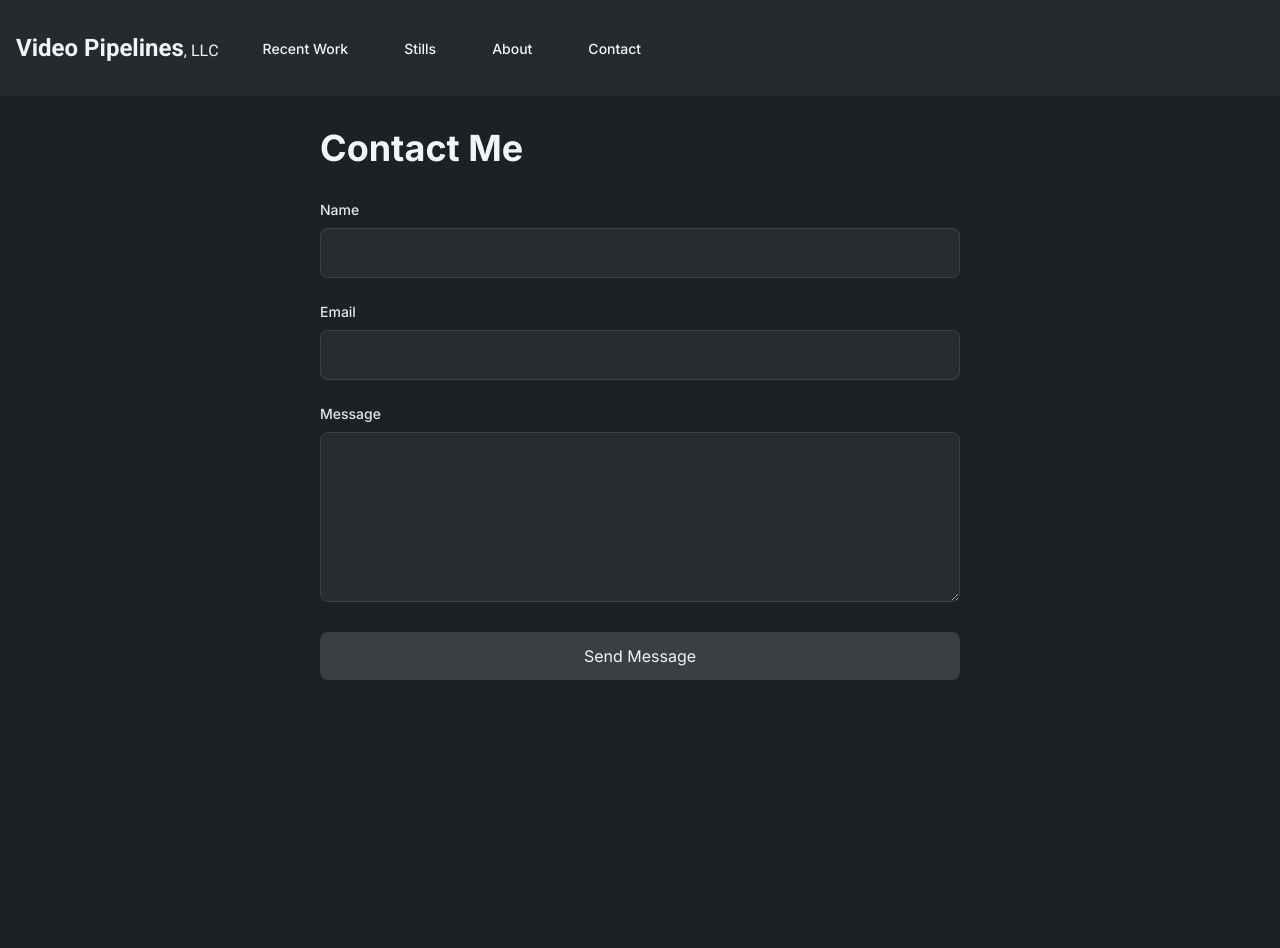
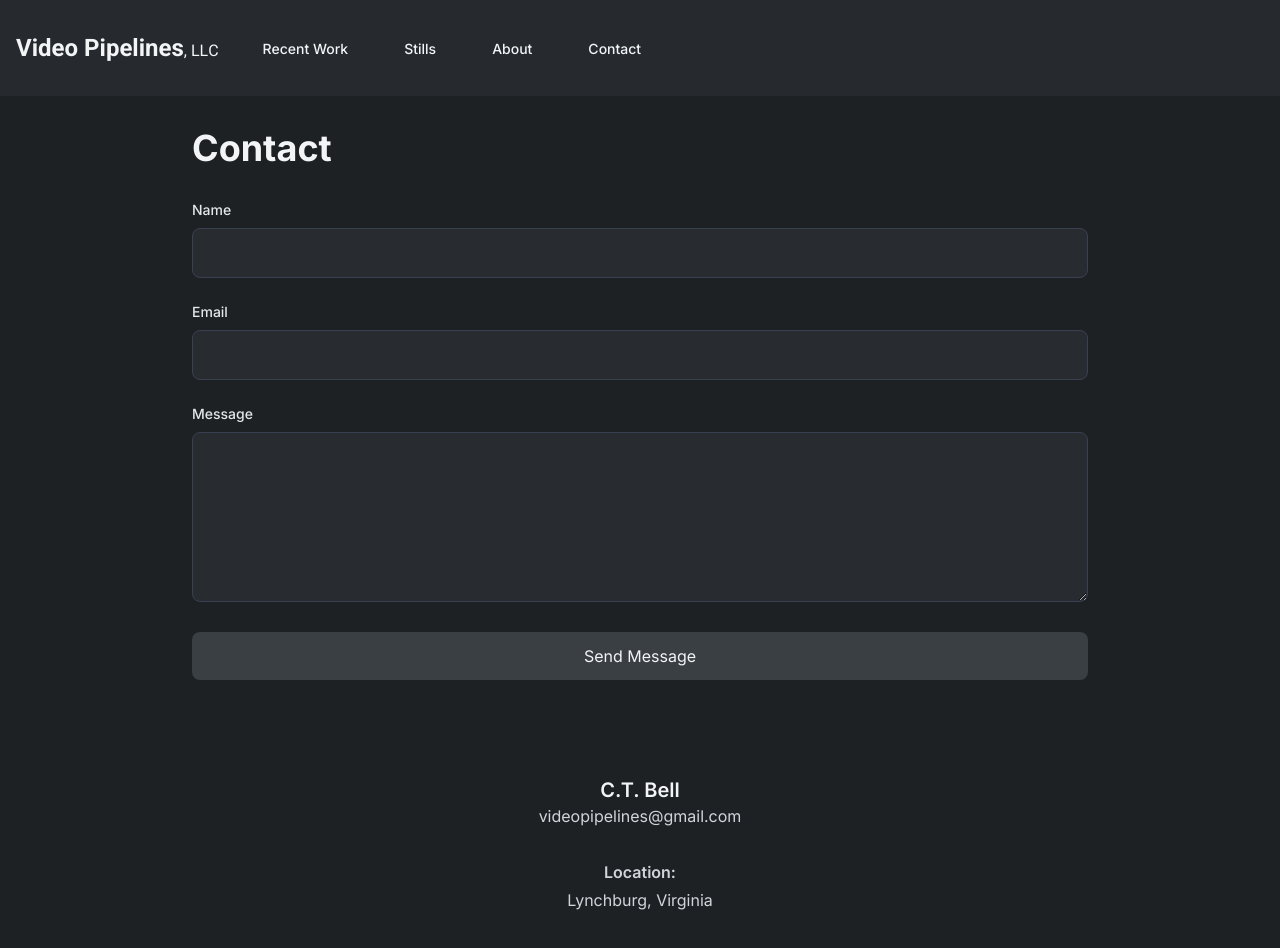
Before and after one commit to charlestbell/Video-Pipelines-Site, a Next.js app: page /contact in a window 1280 px wide. Shown: the top 948 px of the page. Before the commit the page ends 800 px from the top, so only its background shows below. Built offline with nearby package versions, Linux system fonts and the light colour scheme.

Commit message:
Adding extra info to the contact page

```diff
--- a/src/app/contact/page.tsx
+++ b/src/app/contact/page.tsx
@@ -8,9 +8,11 @@ export default function Contact() {
     email: "",
     message: "",
   });
+  const [isSubmitting, setIsSubmitting] = useState(false);
 
   const handleSubmit = async (e: React.FormEvent) => {
     e.preventDefault();
+    setIsSubmitting(true);
 
     try {
       const response = await fetch("/api/contact", {
@@ -29,17 +31,22 @@ export default function Contact() {
       }
     } catch (error) {
       alert("An error occurred. Please try again.");
+    } finally {
+      setIsSubmitting(false);
     }
   };
 
   return (
-    <motion.div
-      initial={{ opacity: 0 }}
-      animate={{ opacity: 1 }}
-      className="min-h-screen pt-32 px-4 max-w-2xl mx-auto"
+    <div className="min-h-screen pt-32 px-4">
+      <div className="max-w-4xl mx-auto">
+        <motion.h1
+          initial={{ opacity: 0, y: 20 }}
+          animate={{ opacity: 1, y: 0 }}
+          transition={{ duration: 0.5 }}
+          className="text-4xl font-bold text-gray-100 mb-8"
         >
-      <h1 className="text-4xl font-bold mb-8 text-gray-100">Contact Me</h1>
-
+          Contact
+        </motion.h1>
         <form onSubmit={handleSubmit} className="space-y-6">
           <motion.div
             initial={{ x: -20, opacity: 0 }}
@@ -54,7 +61,9 @@ export default function Contact() {
               required
               className="w-full p-3 bg-[#282C30] rounded-lg border border-gray-700 text-gray-100 focus:outline-none focus:border-gray-500"
               value={formData.name}
-            onChange={(e) => setFormData({ ...formData, name: e.target.value })}
+              onChange={(e) =>
+                setFormData({ ...formData, name: e.target.value })
+              }
             />
           </motion.div>
 
@@ -97,14 +106,45 @@ export default function Contact() {
           </motion.div>
 
           <motion.button
-          whileHover={{ scale: 1.02 }}
-          whileTap={{ scale: 0.98 }}
+            type="submit"
+            initial={{ opacity: 0, y: 20 }}
+            animate={{ opacity: 1, y: 0 }}
+            transition={{ duration: 0.5, delay: 0.4 }}
             className="w-full py-3 bg-[#3A3F44] text-gray-100 rounded-lg hover:bg-[#444A50] transition-colors duration-200"
-          type="submit"
+            disabled={isSubmitting}
           >
-          Send Message
+            {isSubmitting ? "Sending..." : "Send Message"}
           </motion.button>
         </form>
+
+        {/* Contact Information */}
+        <div className="mt-24 mb-16 space-y-8 text-center">
+          <motion.div
+            initial={{ opacity: 0, y: 20 }}
+            animate={{ opacity: 1, y: 0 }}
+            transition={{ duration: 0.5, delay: 0.5 }}
+            className="space-y-2"
+          >
+            <h2 className="text-xl font-semibold text-gray-100">C.T. Bell</h2>
+            <a
+              href="mailto:videopipelines@gmail.com"
+              className="text-gray-300 hover:text-gray-100 transition-colors"
+            >
+              videopipelines@gmail.com
+            </a>
           </motion.div>
+
+          <motion.div
+            initial={{ opacity: 0, y: 20 }}
+            animate={{ opacity: 1, y: 0 }}
+            transition={{ duration: 0.5, delay: 0.6 }}
+            className="text-gray-300 space-y-1"
+          >
+            <div className="font-semibold">Location:</div>
+            <div>Lynchburg, Virginia</div>
+          </motion.div>
+        </div>
+      </div>
+    </div>
   );
 }
```
Lines whose indentation alone changed are shown as unchanged.
